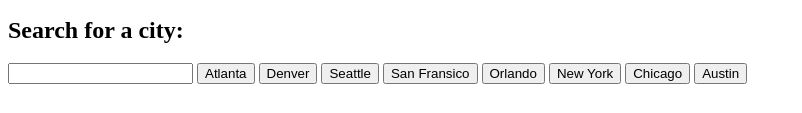
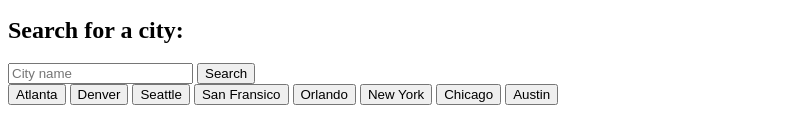
Before and after one commit to Ariesscode/TrackWeather-08-23, a plain HTML site: page index.html in a window 1280 px wide. Shown: the part 881-994 px from the top of the page, without its empty margins (0-802 px from the left). Before the commit the page ends 973 px from the top, so only its background shows below. Drawn offline with Linux system fonts and the light colour scheme.

Commit message:
add input attributes for user to search city, structure containers

```diff
--- a/index.html
+++ b/index.html
@@ -95,8 +95,12 @@
 
 
     </div>
+    <div class="wrapper">
+        <div class="search-header">
         <h2>Search for a city:</h2>
-        <input class="search-city-input">
+        <input type="text" id="city-input" placeholder="City name" class="search-city-input">
+        <button id="search-button">Search</button>
+        </div>
         <button class="city-option">Atlanta</button>
         <button class="city-option">Denver</button>
         <button class="city-option">Seattle</button>
@@ -107,7 +111,7 @@
         <button class="city-option">Austin</button>
 
 
-
+       </div>
     </div>
 
 </body>
```
